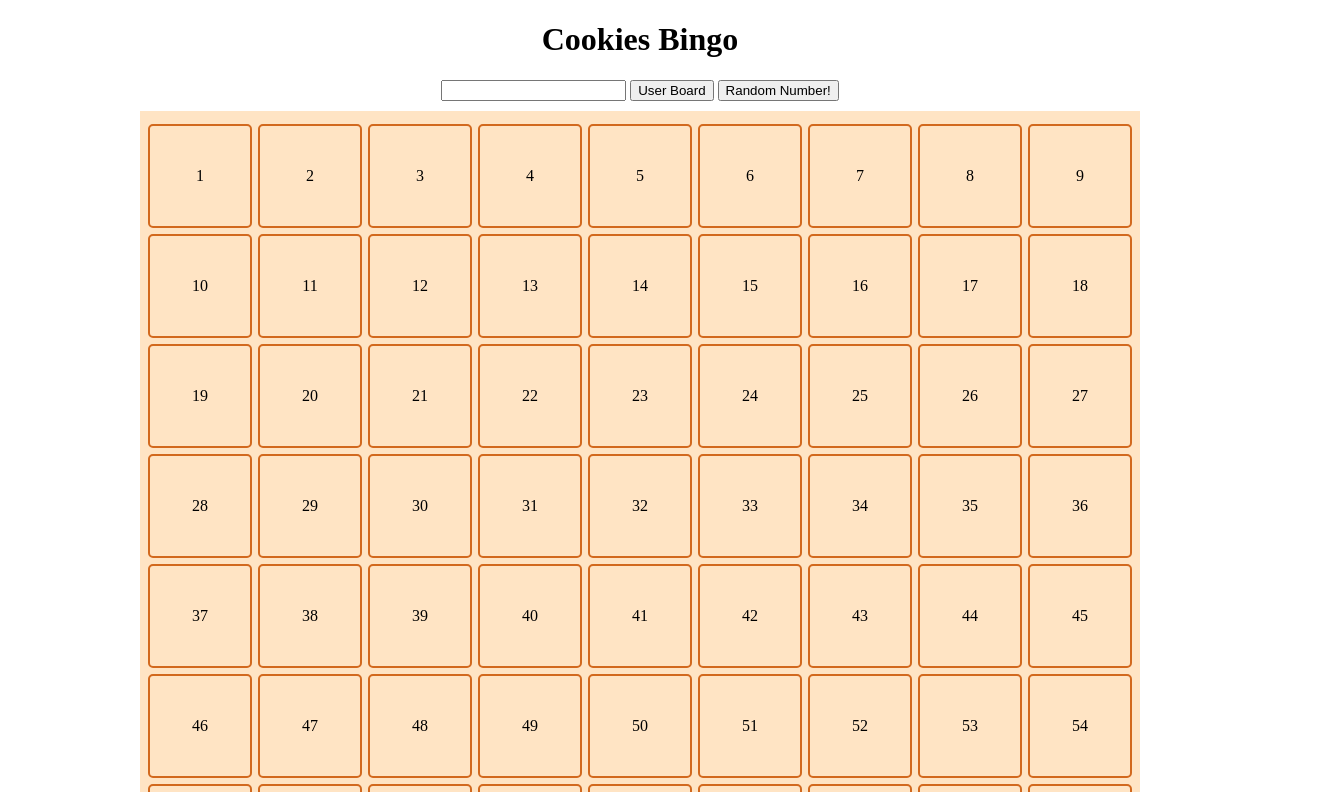
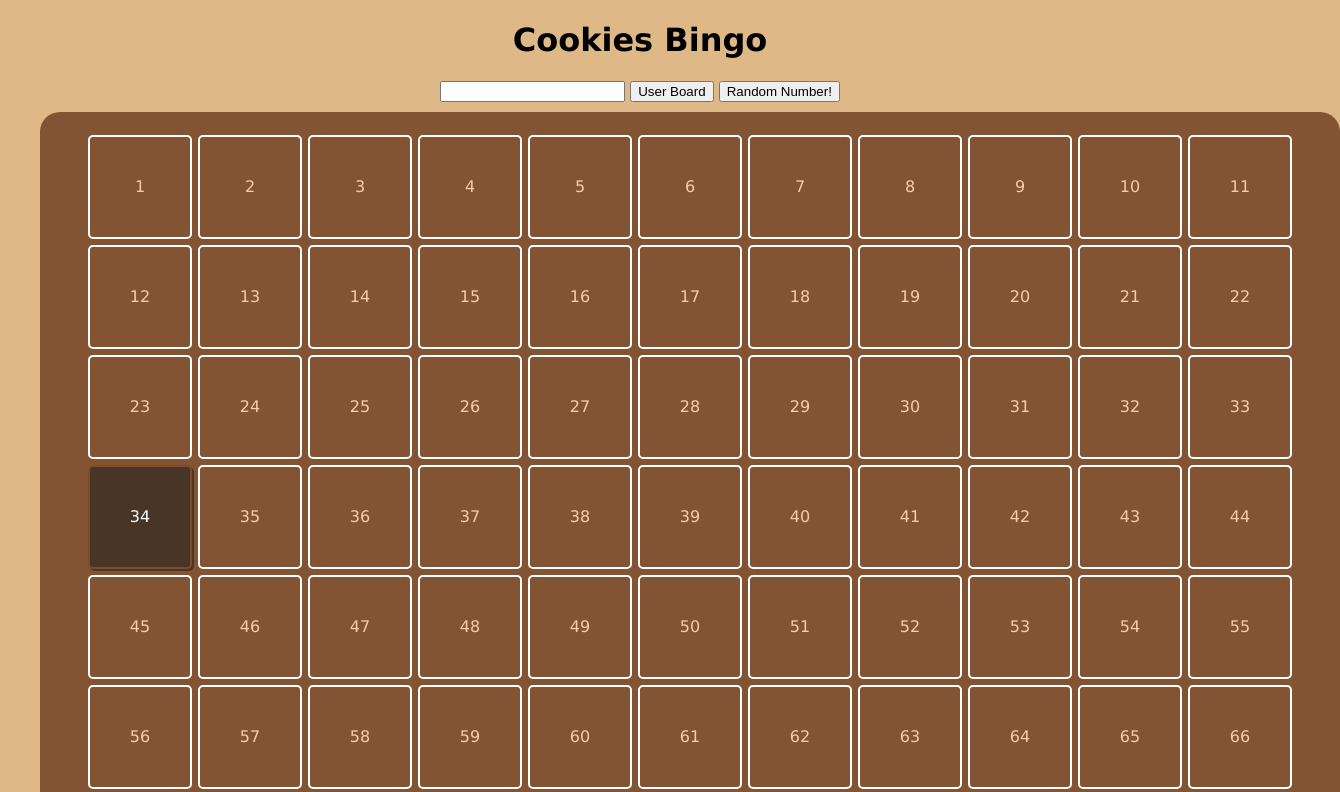
Before and after one commit to jannezq/U1-D14-HW-Bingo-Jovellyn, a plain HTML site: page index.html in a window 1280 px wide. Both pictures are taken after a click on the button "Random Number!". Shown: the top 792 px of the page, 1340 px wide, since content can reach past the window. Drawn offline with Linux system fonts and the light colour scheme.

Commit message:
finally got the colour displaying

```diff
--- a/index.html
+++ b/index.html
@@ -16,7 +16,7 @@
         <h1>Cookies Bingo</h1>
         <input type="number" name="userBoard" id="userBoardInput">
         <button>User Board</button>
-        <button id="randomBtn" onclick="randomGenerate()">Random Number!</button>
+        <button id="randomBtn" onclick="markedNumber()">Random Number!</button>
         <div id="bingo-table">
             <!-- Here is the bingo table area -->
         </div>
--- a/script.js
+++ b/script.js
@@ -1,17 +1,19 @@
-// GLOBAL VARIABLE
-
-let randomNumberBoxs = [];
-let calledNumbers = [];
-
 //============================
 
 function randomGenerate() {
-  let randomNumber = Math.floor(Math.random() * 76) + 1;
-  calledNumbers.push(randomNumber);
+  let min = 1;
+  let max = 76;
+  let randomNumber = Math.floor(Math.random() * (max - min + 1)) + min;
+  return randomNumber;
+}
 
-  if (calledNumbers.includes(randomNumber));
+function markedNumber() {
+  let random = randomGenerate();
+  let markedNode = document.querySelectorAll(".bingoNum")[random - 1];
+  console.log(markedNode);
 
-  console.log(calledNumbers);
+  markedNode.classList.add("marked");
+  //markedNode.style.background = "white";
 }
 
 function onLoadActions() {
@@ -20,13 +22,18 @@ function onLoadActions() {
     let boxNode = document.createElement("div");
 
     //add class name and
-    boxNode.classList.add("box");
+    boxNode.classList.add("bingoNum");
     boxNode.innerText = box;
-    //boxNode.addEventListener('click', onBoxClick);
+    //boxNode.addEventListener("click", onBoxClick);
 
     //append it and place in bingo table
     document.getElementById("bingo-table").appendChild(boxNode);
   }
 }
 
+function onBoxClick(event) {
+  let selectedNumber = event.target;
+  selectedNumber.classList.add("marked");
+}
+
 window.onload = onLoadActions;
--- a/style.css
+++ b/style.css
@@ -1,6 +1,8 @@
 body{
     margin: 0 auto;
     text-align: center;
+    background-color: burlywood;
+    font-family: 'Lucida Sans', 'Lucida Sans Regular', 'Lucida Grande', 'Lucida Sans Unicode', Geneva, Verdana, sans-serif;
 }
 
 #main-container{
@@ -10,26 +12,30 @@ body{
 
 #bingo-table{
     margin-top: 10px;
-    padding-top: 10px;
+    padding-top: 20px;
     margin-inline: auto;
-    width: 1000px;
-    height: 100vh;
-    background-color: bisque;
+    width: 1300px;
+    height: 800px;
+    background-color: #825433;
     display: inline-block;
+    border-radius: 20px;
 }
 
-.box{
+.bingoNum{
     width: 100px;
     height: 100px;
-    border: 2px solid chocolate;
+    border: 2px solid #ffffff;
     display: inline-block;
     border-radius: 5px;
     text-align: center;
     line-height: 100px;
-
+    color: #fccaa7;
     margin: 3px;
 }
 
-.called{
-    background-color: darksalmon;
+.marked{
+    background-color: #473528;
+    box-shadow: 2px 2px #473528 ;
+    color: #fff;
+    border: 2px solid #804b26;
 }
```
